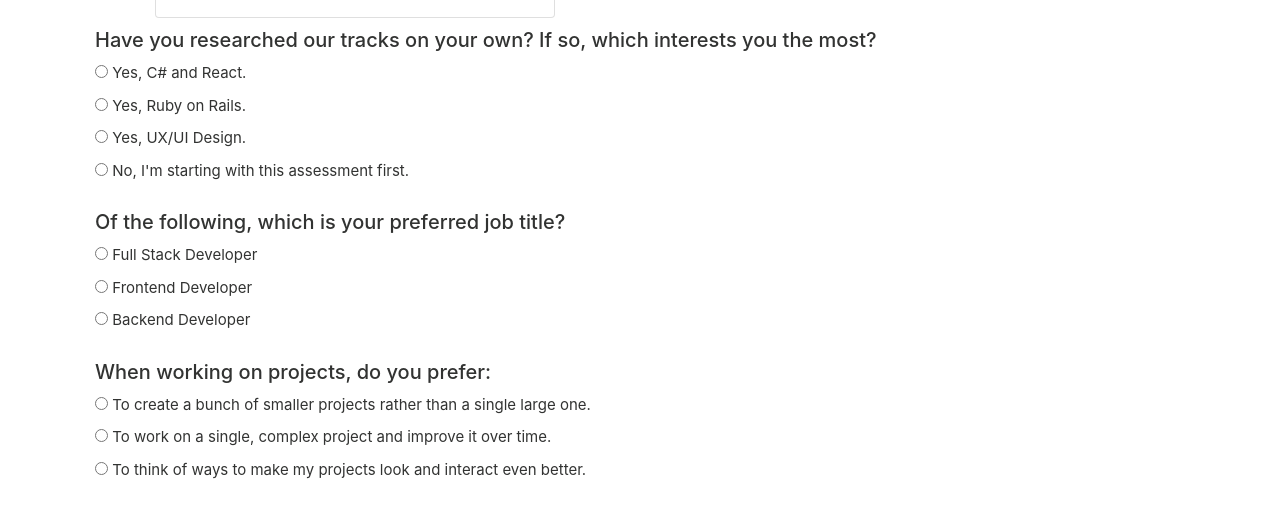
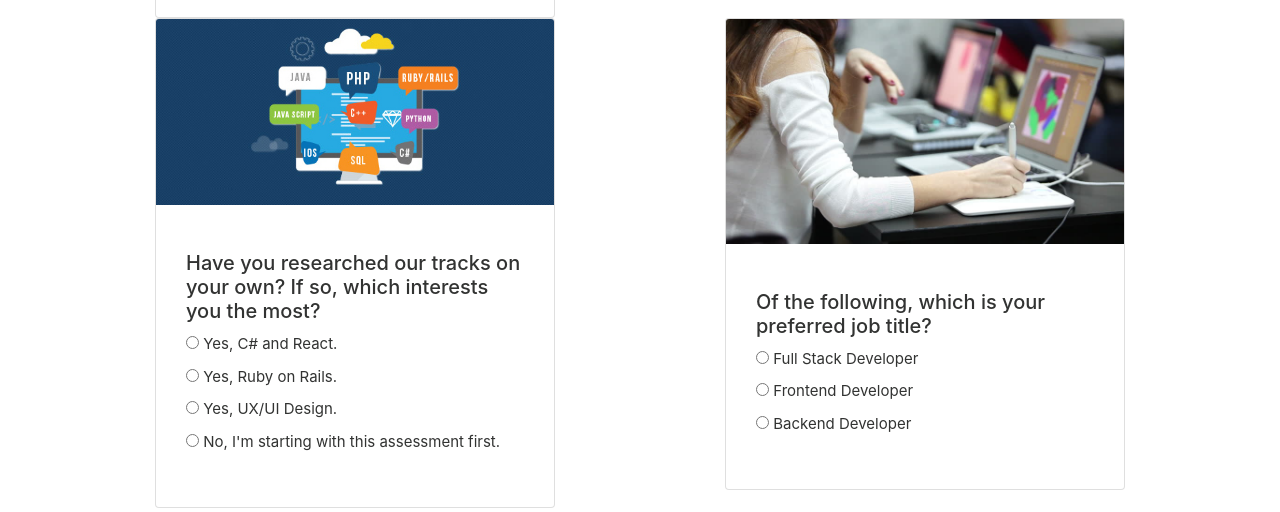
Before and after one commit to nikkiboyd/Epicodus-Track-Assessment, a plain HTML site: page index.html in a window 1280 px wide. Shown: the part 1524-2036 px from the top of the page. Drawn offline with Linux system fonts and the light colour scheme.

Commit message:
continue adding cards with photos

```diff
--- a/index.html
+++ b/index.html
@@ -18,6 +18,7 @@
     </div>
 
     <form id="quizquestions" class="needs-validation" novalidate>
+      <div class="nameInputSlots">
         <h3>First, please tell us a little bit about you:</h3>
         <div class="form-row">
           <div class="col-md-4 mb-3">
@@ -32,6 +33,7 @@
             <input type="text" class="form-control" id="lastName" placeholder="Last name" required>
             <div class="valid-feedback">
               Looks good!
+            </div>
           </div>
         </div>
       </div>
@@ -162,8 +164,13 @@
         </div>
       </div>
     </div>
-  </div>
 
+
+      <div class="col-lg-6">
+        <div class="card center" style="width: 25rem;">
+          <img class="card-img-top" src="img/question5.jpg" alt="Card image cap">
+          <div class="card-body">
+            <p class="card-text">
             <div class="question5">
               <h3>Have you researched our tracks on your own? If so, which interests you the most? </h3>
               <div class="radio">
@@ -190,9 +197,18 @@
                   No, I'm starting with this assessment first.
                 </label>
               </div>
+            </p>
+          </div>
+        </div>
+      </div>
     </div>
 
-        <div class="question5">
+    <div class="col-lg-6">
+      <div class="card center" style="width: 25rem;">
+        <img class="card-img-top" src="img/question6.jpg" alt="Card image cap">
+        <div class="card-body">
+          <p class="card-text">
+            <div class="question6">
               <h3>Of the following, which is your preferred job title?</h3>
               <div class="radio">
                 <label>
@@ -211,6 +227,10 @@
                   <input type="radio" name="question6" id="q5-ruby" value="6">
                   Backend Developer
                 </label>
+              </div>
+            </p>
+          </div>
+        </div>
       </div>
     </div>
 
```
Also changed, not shown: img/question5.jpg (added), img/question6.jpg (added), 1 other file. Lines whose indentation alone changed are shown as unchanged.
